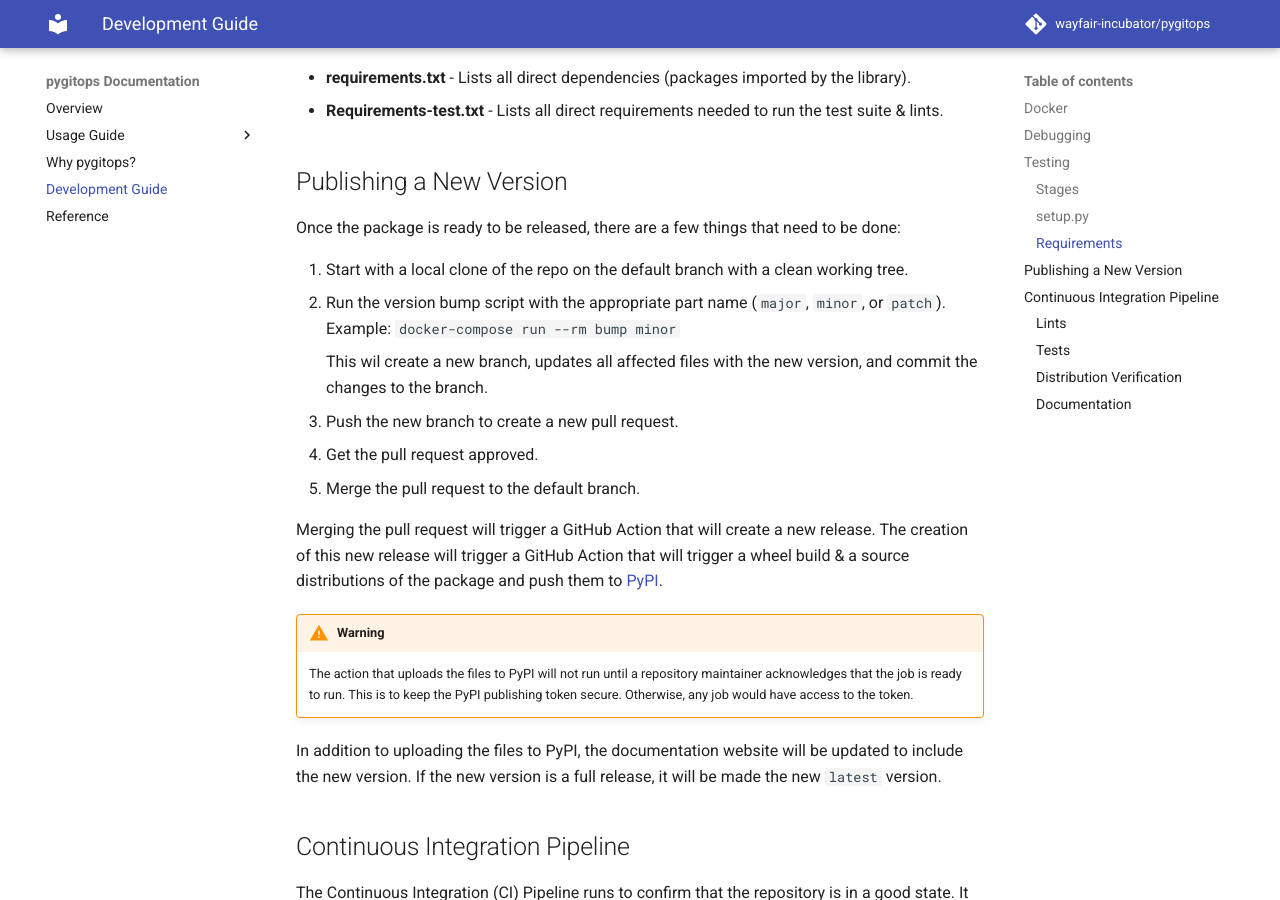
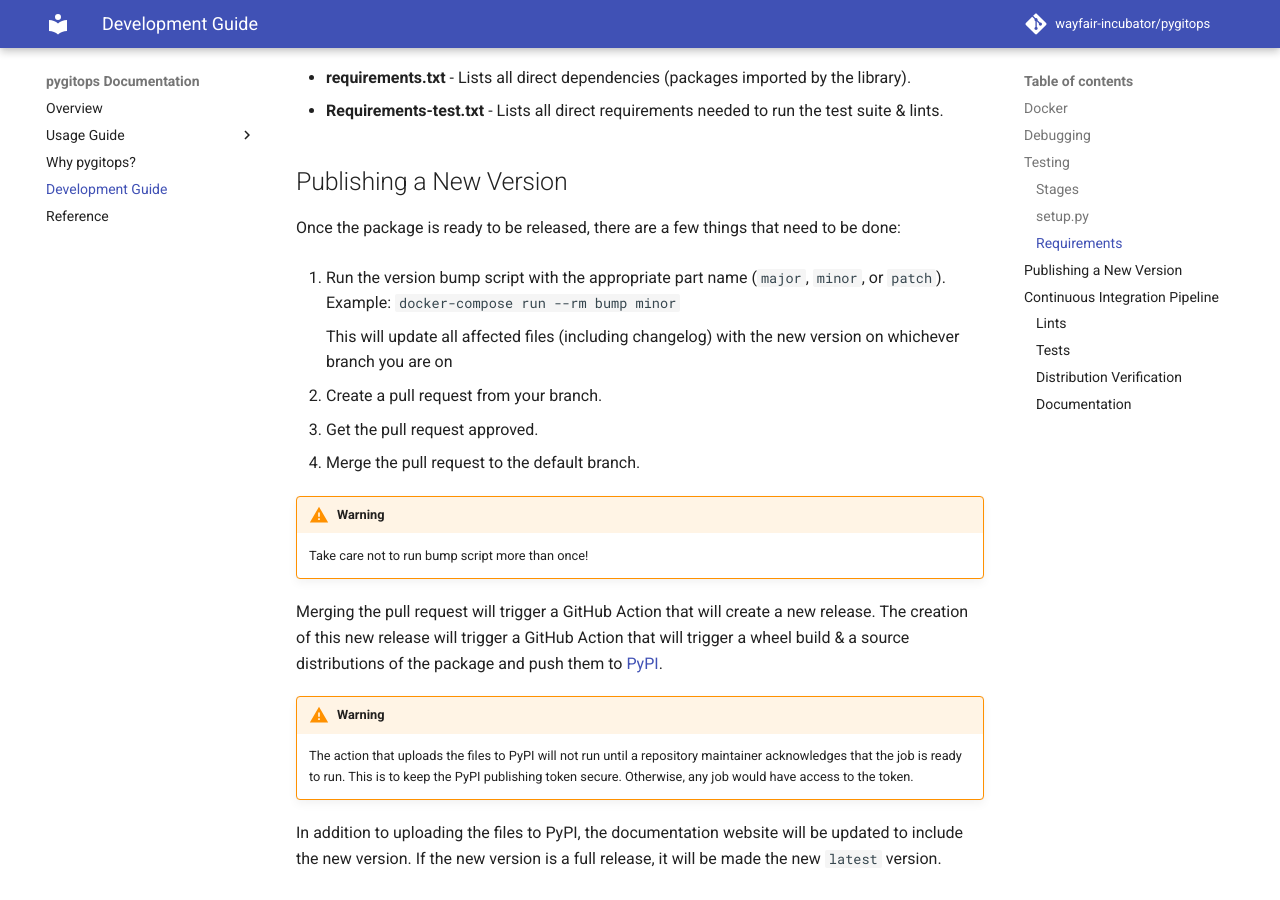
Before and after one commit to wayfair-incubator/pygitops, an MkDocs documentation site: the page built from docs/development-guide.md, in a window 1280 px wide and 900 px high, scrolled down 2188 px. Built offline with MkDocs 1.6.1 and Material for MkDocs 9.7.7, drawn with Linux system fonts in a browser that asks for light colours; comment, search, counter and statistics services are not loaded; the version menu is left out.

Commit message:
Release new patch version (#203)
* Bump version: 0.13.1 → 0.13.2

* Release new version

* Update changelog

```diff
--- a/docs/development-guide.md
+++ b/docs/development-guide.md
@@ -90,15 +90,17 @@ grab the version from `__init__.py` without actually importing any dependencies.
 
 Once the package is ready to be released, there are a few things that need to be done:
 
-1. Start with a local clone of the repo on the default branch with a clean working tree.
-2. Run the version bump script with the appropriate part name (`major`, `minor`, or `patch`).
+1. Run the version bump script with the appropriate part name (`major`, `minor`, or `patch`).
     Example: `docker-compose run --rm bump minor`
 
-    This wil create a new branch, updates all affected files with the new version, and commit the changes to the branch.
+    This will update all affected files (including changelog) with the new version on whichever branch you are on
 
-3. Push the new branch to create a new pull request.
-4. Get the pull request approved.
-5. Merge the pull request to the default branch.
+2. Create a pull request from your branch.
+3. Get the pull request approved.
+4. Merge the pull request to the default branch.
+
+!!! warning
+    Take care not to run bump script more than once!
 
 Merging the pull request will trigger a GitHub Action that will create a new release. The creation of this new
 release will trigger a GitHub Action that will trigger a wheel build & a source distributions of the package and push them to
--- a/setup.cfg
+++ b/setup.cfg
@@ -3,7 +3,7 @@ name = pygitops
 url = https://github.com/wayfair-incubator/pygitops
 author = Josh Woodward
 author_email = josh.woodward2693@gmail.com
-version = 0.13.1
+version = 0.13.2
 description = Wrapper for low-level git logic. Useful for systems automating git operations.
 long_description = file: README.md
 long_description_content_type = text/markdown
```
Also changed, not shown: CHANGELOG.md (+6 -0 lines), docs/index.md (+1 -1 lines), .bumpversion.cfg, 1 other file.
